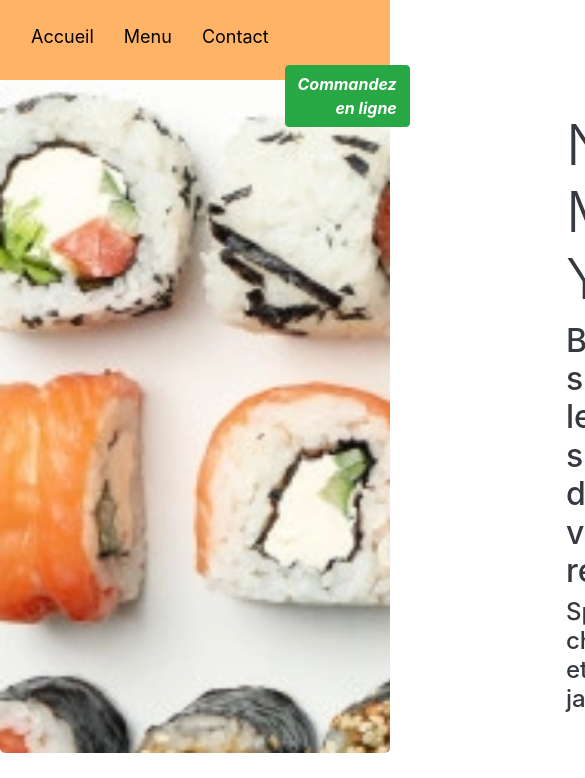
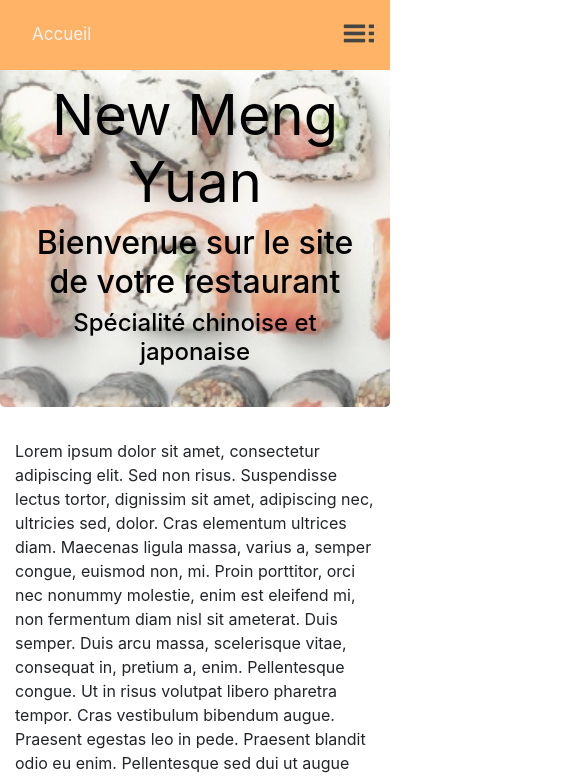
Before and after one commit to Jinmian/Restaurant, an Angular app: page /app-accueil in a window 390 px wide. Shown: the top 778 px of the page, 585 px wide, since content can reach past the window. Built offline with nearby package versions, Linux system fonts and the light colour scheme.

Commit message:
Correction responsive

```diff
--- a/src/app/accueil/accueil.component.html
+++ b/src/app/accueil/accueil.component.html
@@ -1,5 +1,5 @@
 <app-banniere></app-banniere>
-<app-card-composant></app-card-composant>
+<!--<app-card-composant></app-card-composant>-->
 <app-presentation></app-presentation>
 <app-gmap></app-gmap>
 <app-horaire></app-horaire>
--- a/src/app/banniere/banniere.component.css
+++ b/src/app/banniere/banniere.component.css
@@ -1,14 +1,16 @@
 .jumbotron {
 background-image:
-url('../../assets/img/maki.png');
+url('../../assets/img/maki2.png');
 background-size: cover;
-min-height: 380px;
+min-height: 350px;
+max-width : 100%;
+/*height: auto;*/
+display: block;
+margin-top: 50px;
 }
 .titre{
-  background-color: wheat;
-  margin-left: 550px;
-  margin-right: 550px;
+  /*background-color: wheat;*/
+  color: black;
+  display: block;
+  margin: 0 auto;
 }
-.text-specialite{
-  margin-bottom : 5px ;
-}
--- a/src/app/banniere/banniere.component.html
+++ b/src/app/banniere/banniere.component.html
@@ -1,17 +1,11 @@
 <!-- Bannière -->
+
 <div class="jumbotron text-center">
-  <div class="titre">
-    <h1 class="display-4 text-dark">New Meng Yuan</h1>
-    <h2 class="text-dark">Bienvenue sur le site de votre restaurant</h2>
-    <h4 class="display-10 text-dark">Spécialité chinoise et japonaise</h4>
-  </div>
-  <!--<p class="lead mt-4">
-      <a
-        class="btn btn-success btn-lg"
-        href="https://deliveroo.fr"
-        target="_blank"
-        role="button">
-        <strong>Commandez en ligne</strong>
-      </a>
-    </p>-->
+  <!--<div class="container"> -->
+    <div class="titre">
+      <h1 class="display-4"><strong>New Meng Yuan</strong> </h1>
+      <h2 class="display-10">Bienvenue sur le site de votre restaurant</h2>
+      <h4 class="display-10">Spécialité chinoise et japonaise</h4>
+    </div>
+  <!-- </div> -->
 </div>
--- a/src/app/navbar/navbar.component.css
+++ b/src/app/navbar/navbar.component.css
@@ -1,29 +1,94 @@
 .navbar{
-  justify-content: left;
-  height: 80px;
+  /*justify-content: left;*/
+  /*height: 80px;*/
   background-color: #ffb366;
 }
 
-.accueil{
-  margin: 15px;
+/*.accueil{
+  margin: auto;
   font-size: 18px;
   color: black;
   float: none ;
 }
 .menu{
-  margin: 15px;
+  margin: auto;
   font-size: 18px;
   color: black;
   float: none ;
 }
 .contact{
-  margin: 15px;
+  margin: auto;
   font-size: 18px;
   color: black;
   float: none ;
-}
-.btn{
+}*/
+/*.btn{
   font-style: oblique;
   float: right;
   margin-left: 75%;
+}*/
+.btn{
+  font-style: oblique;
+  display: inline-block;
+  margin-left: auto;
 }
+
+/*.option a{
+  display: inline-block;
+  padding: 5px;
+}*/
+
+/* Style the links inside the navigation bar */
+.topnav a {
+  float: left;
+  display: block;
+  color: #f2f2f2;
+  text-align: center;
+  padding: 14px 16px; /*Espace entre les "a" */
+  text-decoration: none;
+  font-size: 17px;
+}
+
+/* Change la couleur lorsqu'on passe la souris dessus */
+.topnav a:hover {
+  background-color: white;
+  color: black;
+}
+
+/* Add an active class to highlight the current page */
+.topnav a.active {
+  background-color: #4CAF50;
+  color: white;
+}
+
+/* Hide the link that should open and close the topnav on small screens */
+.topnav .icon {
+  display: none;
+  background-image:
+url('../../assets/img/fa-bar.png');
+}
+
+ /* When the screen is less than 600 pixels wide, hide all links, except for the first one ("Home"). Show the link that contains should open and close the topnav (.icon) */
+ @media screen and (max-width: 600px) {
+  .topnav a:not(:first-child) {display: none;}
+  .topnav a.icon {
+    float: right;
+    display: block;
+  }
+}
+
+/* The "responsive" class is added to the topnav with JavaScript when the user clicks on the icon. This class makes the topnav look good on small screens (display the links vertically instead of horizontally) */
+@media screen and (max-width: 600px) {
+  .topnav.responsive {
+    position: relative;}
+  .topnav.responsive a.icon {
+    position: absolute;
+    right: 0;
+    top: 0;
+  }
+  .topnav.responsive a {
+    float: none;
+    display: block;
+    text-align: left;
+  }
+}
--- a/src/app/navbar/navbar.component.html
+++ b/src/app/navbar/navbar.component.html
@@ -1,17 +1,78 @@
+<!-- <div class="container">
   <div class="navbar">
     <nav class="navbar fixed-top">
 
+      <div class="option">
         <a class="accueil">Accueil</a>
         <a class="menu">Menu</a>
         <a class="contact">Contact</a>
-    <!-- <h3 class="nom">New Meng Yuan</h3> -->
+      </div>
       <a
-        class="btn btn-success text-right"
+        class="btn btn-success"
         href="https://deliveroo.fr"
         target="_blank"
-        role="button">
+        role="button"
+      >
         <strong>Commandez en ligne</strong>
       </a>
+
     </nav>
+  </div>
 
+</div> -->
+
+<!-- <nav class="navbar fixed-top" role="navigation">
+  <div class="container-fluid">
+
+    <div class="navbar-header">
+      <button type="button" class="navbar-toggle" data-toggle="collapse" data-target="#bs-example-navbar-collapse-1">
+        <span class="sr-only">Toggle navigation</span>
+        <span class="icon-bar">abc</span>
+        <span class="icon-bar">ccc</span>
+        <span class="icon-bar"></span>
+      </button>
+      <a class="navbar-brand" href="#">Accueil</a>
     </div>
+
+
+    <div class="collapse navbar-collapse" id="bs-example-navbar-collapse-1">
+      <ul class="nav navbar-nav">
+        <li class="active"><a href="#">Link</a></li>
+        <li><a href="#">Link</a></li>
+      </ul>
+    </div>
+  </div>
+</nav> -->
+
+<!-- <div class="topnav fixed-top" id="myTopnav">
+  <a href="#home" class="active">Home</a>
+  <a href="#news">News</a>
+  <a href="#contact">Contact</a>
+  <a href="#about">About</a>
+  <a href="javascript:void(0);" class="icon" (click)="myFunction()">
+
+    <i class="fa fa-bars"></i>
+  </a>
+</div> -->
+
+<div class="container">
+  <div class="topnav" id="myTopnav">
+    <nav class="navbar fixed-top">
+      <div class="option">
+        <a class="accueil" href="#">Accueil</a>
+        <a class="menu">Menu</a>
+        <a class="contact">Contact</a>
+      </div>
+      <a
+        class="btn btn-success"
+        href="https://deliveroo.fr"
+        target="_blank"
+        role="button"
+      >
+        <strong>Commandez en ligne</strong>
+      </a>
+
+      <a class="icon" (click)="afficheBar()"> </a>
+    </nav>
+  </div>
+</div>
--- a/src/app/navbar/navbar.component.ts
+++ b/src/app/navbar/navbar.component.ts
@@ -7,9 +7,23 @@ import { Component, OnInit } from '@angular/core';
 })
 export class NavbarComponent implements OnInit {
 
+
   constructor() { }
 
   ngOnInit(): void {
   }
 
+  afficheBar() {
+    console.log("alert");
+    let x = (<HTMLElement>document.getElementById("myTopnav"))
+    /*let x = document.getElementById("myTopnav") as HTMLElement;*/
+    console.log(x.className);
+
+    if (x.className === "topnav") {
+      x.className += " responsive";
+    } else {
+      x.className = "topnav";
+    }
+  }
+
 }
--- a/src/app/presentation/presentation.component.html
+++ b/src/app/presentation/presentation.component.html
@@ -1,14 +1,35 @@
-<div class = "container">
-  <p>Lorem ipsum dolor sit amet, consectetur adipiscing elit. Sed non risus. Suspendisse lectus tortor,
-    dignissim sit amet, adipiscing nec, ultricies sed, dolor. Cras elementum ultrices diam.
-    Maecenas ligula massa, varius a, semper congue, euismod non, mi. Proin porttitor,
-    orci nec nonummy molestie, enim est eleifend mi, non fermentum diam nisl sit ameterat.
-    Duis semper. Duis arcu massa, scelerisque vitae, consequat in, pretium a, enim.
-    Pellentesque congue. Ut in risus volutpat libero pharetra tempor. Cras vestibulum bibendum augue.
-    Praesent egestas leo in pede. Praesent blandit odio eu enim.
-    Pellentesque sed dui ut augue blandit sodales.
-    Vestibulum ante ipsum primis in faucibus orci luctus et ultrices posuere cubilia Curae; Aliquam nibh.
-    Mauris ac mauris sed pede pellentesque fermentum. Maecenas adipiscing ante non diam sodales hendrerit. Ut velit mauris, egestas sed, gravida nec, ornare ut, mi. Aenean ut orci vel massa suscipit pulvinar. Nulla sollicitudin. Fusce varius, ligula non tempus aliquam, nunc turpis ullamcorper nibh, in tempus sapien eros vitae ligula. Pellentesque rhoncus nunc et augue. Integer id felis. Curabitur aliquet pellentesque diam. Integer quis metus vitae elit lobortis egestas. Lorem ipsum dolor sit amet, consectetuer adipiscing elit. Morbi vel erat non mauris convallis vehicula. Nulla et sapien. Integer tortor tellus, aliquam faucibus, convallis id, congue eu, quam. Mauris ullamcorper felis vitae erat. Proin feugiat, augue non elementum posuere, metus purus iaculis lectus, et tristique ligula justo vitae magna.
-    Aliquam convallis sollicitudin purus. Praesent aliquam, enim at fermentum mollis, ligula massa adipiscing nisl, ac euismod nibh nisl eu lectus. Fusce vulputate sem at sapien. Vivamus leo. Aliquam euismod libero eu enim. Nulla nec felis sed leo placerat imperdiet. Aenean suscipit nulla in justo. Suspendisse cursus rutrum augue. Nulla tincidunt tincidunt mi. Curabitur iaculis, lorem vel rhoncus faucibus, felis magna fermentum augue, et ultricies lacus lorem varius purus. Curabitur eu ame</p>
-
+<div class="container">
+  <div id="test">
+    <p>
+      Lorem ipsum dolor sit amet, consectetur adipiscing elit. Sed non risus.
+      Suspendisse lectus tortor, dignissim sit amet, adipiscing nec, ultricies
+      sed, dolor. Cras elementum ultrices diam. Maecenas ligula massa, varius a,
+      semper congue, euismod non, mi. Proin porttitor, orci nec nonummy
+      molestie, enim est eleifend mi, non fermentum diam nisl sit ameterat. Duis
+      semper. Duis arcu massa, scelerisque vitae, consequat in, pretium a, enim.
+      Pellentesque congue. Ut in risus volutpat libero pharetra tempor. Cras
+      vestibulum bibendum augue. Praesent egestas leo in pede. Praesent blandit
+      odio eu enim. Pellentesque sed dui ut augue blandit sodales. Vestibulum
+      ante ipsum primis in faucibus orci luctus et ultrices posuere cubilia
+      Curae; Aliquam nibh. Mauris ac mauris sed pede pellentesque fermentum.
+      Maecenas adipiscing ante non diam sodales hendrerit. Ut velit mauris,
+      egestas sed, gravida nec, ornare ut, mi. Aenean ut orci vel massa suscipit
+      pulvinar. Nulla sollicitudin. Fusce varius, ligula non tempus aliquam,
+      nunc turpis ullamcorper nibh, in tempus sapien eros vitae ligula.
+      Pellentesque rhoncus nunc et augue. Integer id felis. Curabitur aliquet
+      pellentesque diam. Integer quis metus vitae elit lobortis egestas. Lorem
+      ipsum dolor sit amet, consectetuer adipiscing elit. Morbi vel erat non
+      mauris convallis vehicula. Nulla et sapien. Integer tortor tellus, aliquam
+      faucibus, convallis id, congue eu, quam. Mauris ullamcorper felis vitae
+      erat. Proin feugiat, augue non elementum posuere, metus purus iaculis
+      lectus, et tristique ligula justo vitae magna. Aliquam convallis
+      sollicitudin purus. Praesent aliquam, enim at fermentum mollis, ligula
+      massa adipiscing nisl, ac euismod nibh nisl eu lectus. Fusce vulputate sem
+      at sapien. Vivamus leo. Aliquam euismod libero eu enim. Nulla nec felis
+      sed leo placerat imperdiet. Aenean suscipit nulla in justo. Suspendisse
+      cursus rutrum augue. Nulla tincidunt tincidunt mi. Curabitur iaculis,
+      lorem vel rhoncus faucibus, felis magna fermentum augue, et ultricies
+      lacus lorem varius purus. Curabitur eu ame
+    </p>
+  </div>
 </div>
```
Also changed, not shown: src/assets/img/Maki2.png (added), src/assets/img/fa-bar.png (added). Lines whose indentation alone changed are shown as unchanged.
